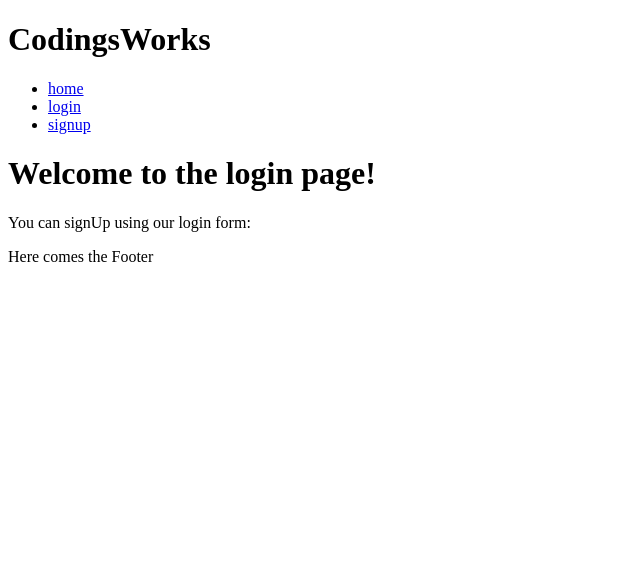
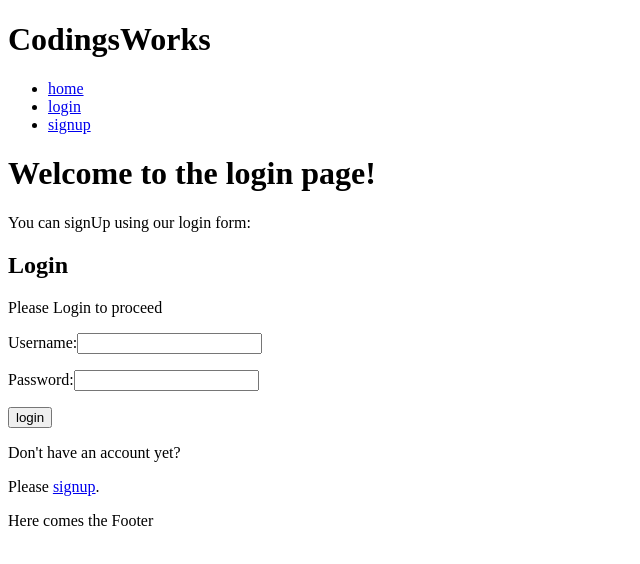
Before and after one commit to jhhest/codingworks-client, a React (Create React App) app in the folder react-app/: page /login in a window 1280 px wide. Shown: the top 564 px of the page, without its empty margins (0-640 px from the left). Built offline with nearby package versions, Linux system fonts and the light colour scheme.

Commit message:
Made it possible to display the login form. Though redux still needs to be implemented to make it work correctly.

```diff
--- a/react-app/src/components/LoginForm.jsx
+++ b/react-app/src/components/LoginForm.jsx
@@ -1,7 +1,7 @@
 import React, { Component } from "react";
 import { Link } from "react-router-dom";
 import { connect } from "react-redux";
-import { login } from "../store/login/actions";
+import { login } from "../store/auth/action";
 
 export class Login extends Component {
   state = {
--- a/react-app/src/pages/Login.jsx
+++ b/react-app/src/pages/Login.jsx
@@ -1,5 +1,5 @@
 import React, { Component, Fragment } from "react";
-// import LoginForm from "../../src/components/LoginForm";
+import LoginForm from "../../src/components/LoginForm";
 
 export class Login extends Component {
   render() {
@@ -7,7 +7,7 @@ export class Login extends Component {
       <Fragment>
         <h1>Welcome to the login page!</h1>
         <p>You can signUp using our login form:</p>
-        {/* <LoginForm /> */}
+        <LoginForm />
       </Fragment>
     );
   }
```
